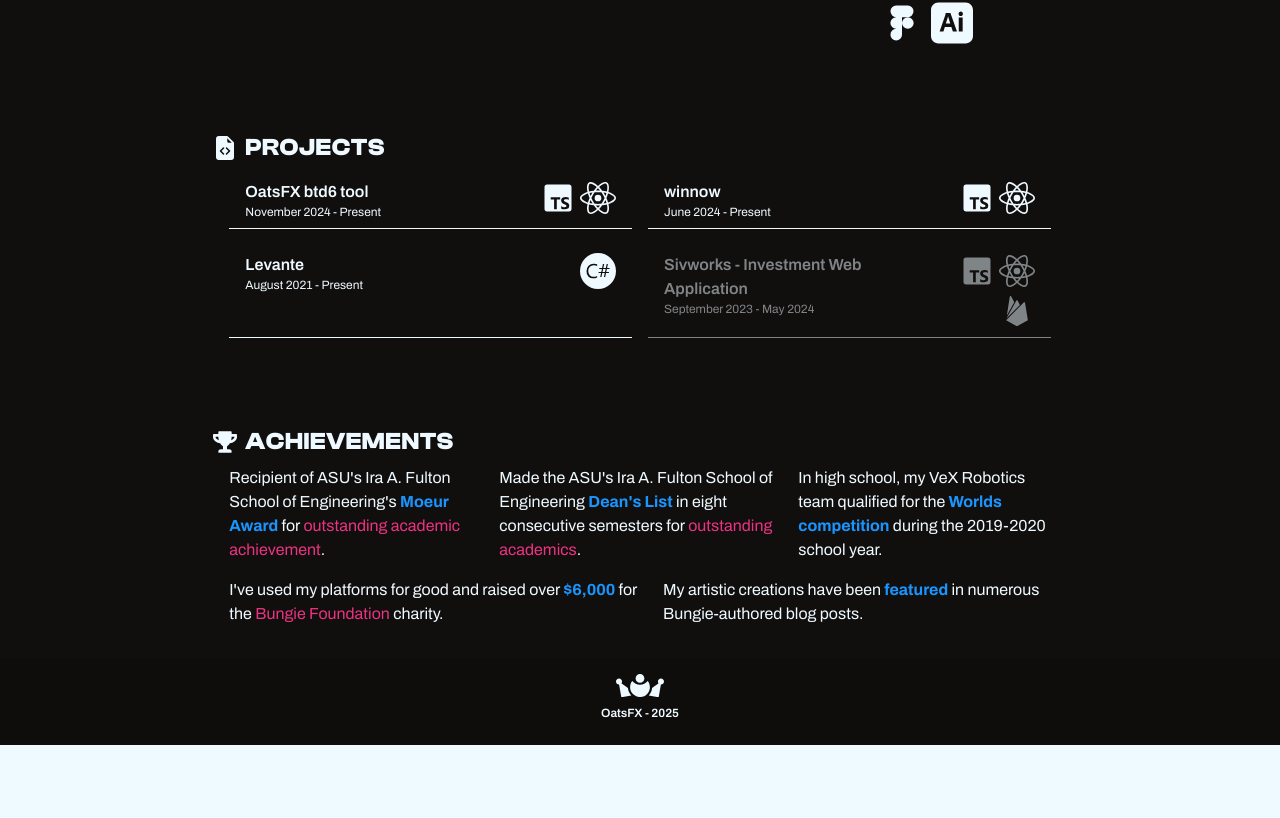
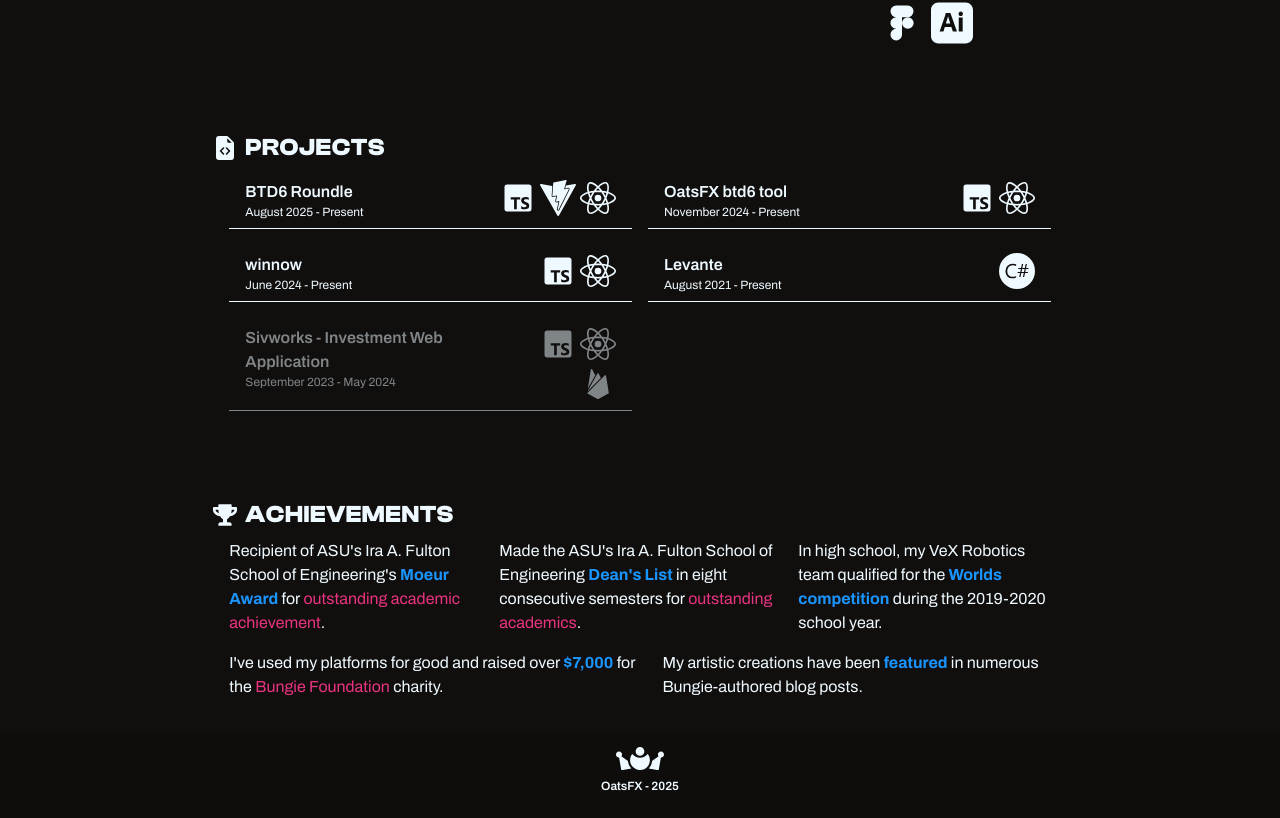
Before and after one commit to oatsfx/oatsfx.github.io, a React (Create React App) app: page / in a window 1280 px wide. Shown: the part 1044-1862 px from the top of the page. Before the commit the page ends 1789 px from the top, so only its background shows below. Built offline with nearby package versions, Linux system fonts and the light colour scheme.

Commit message:
add: new project
update: donation number

```diff
--- a/src/pages/Home/Home.tsx
+++ b/src/pages/Home/Home.tsx
@@ -30,12 +30,26 @@ import {
   SiCplusplus,
   SiJira,
   SiKofi,
+  SiVite,
 } from "react-icons/si";
 
 const Home: React.FC = () => {
   const [scroll, setScroll] = useState<number>(0);
 
   const projects = [
+    {
+      name: "BTD6 Roundle",
+      dateString: "August 2025 - Present",
+      endContent: (
+        <>
+          <BiLogoTypescript size={36} />
+          <SiVite size={36} />
+          <SiReact size={36} />
+        </>
+      ),
+      href: "https://roundle.oatsfx.com/",
+      disabled: false,
+    },
     {
       name: "OatsFX btd6 tool",
       dateString: "November 2024 - Present",
@@ -272,7 +286,7 @@ const Home: React.FC = () => {
           <div className="flex flex-col lg:flex-row flex-inline gap-4 px-4 py-2">
             <p>
               I've used my platforms for good and raised over{" "}
-              <span className="text-primary font-bold">$6,000</span> for the{" "}
+              <span className="text-primary font-bold">$7,000</span> for the{" "}
               <a
                 href="https://tiltify.com/@oatsfx/profile"
                 target="_blank"
```
